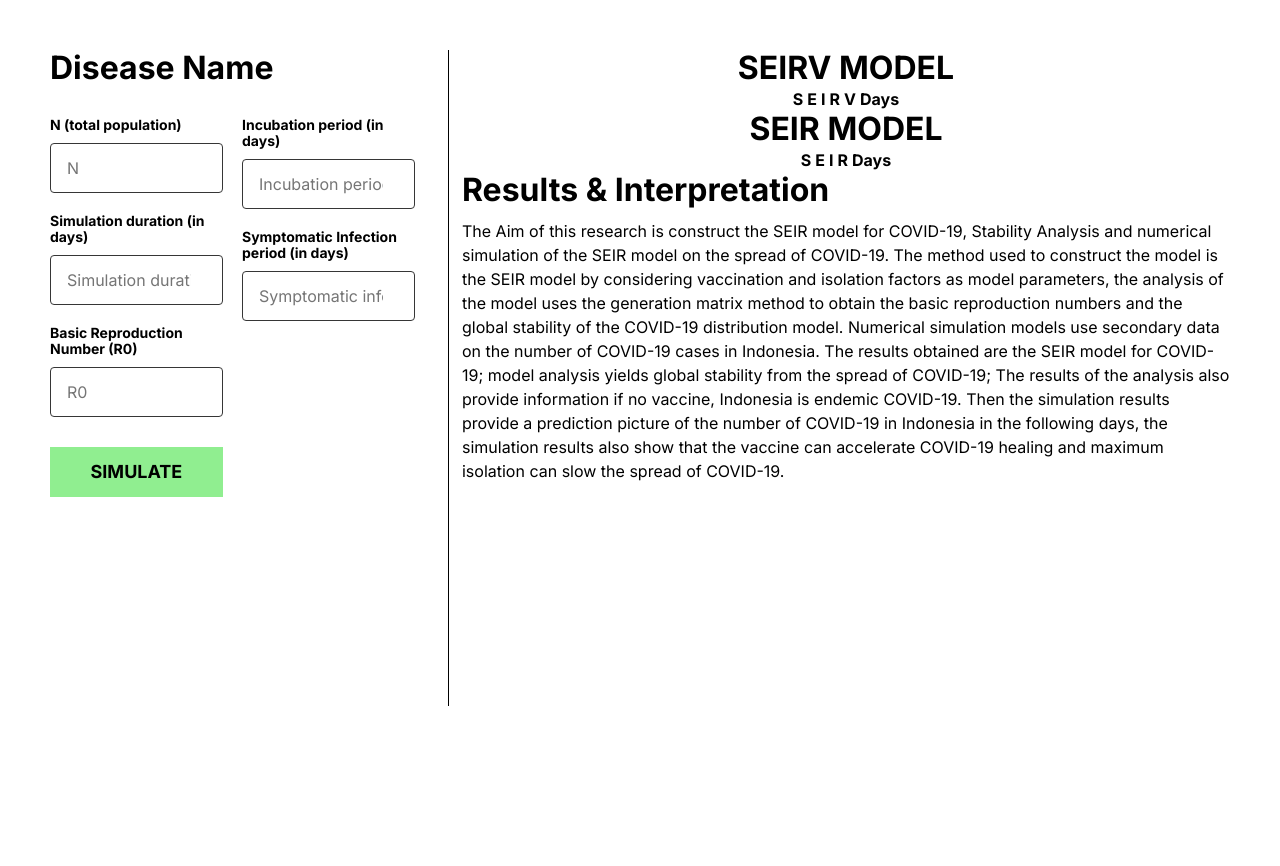
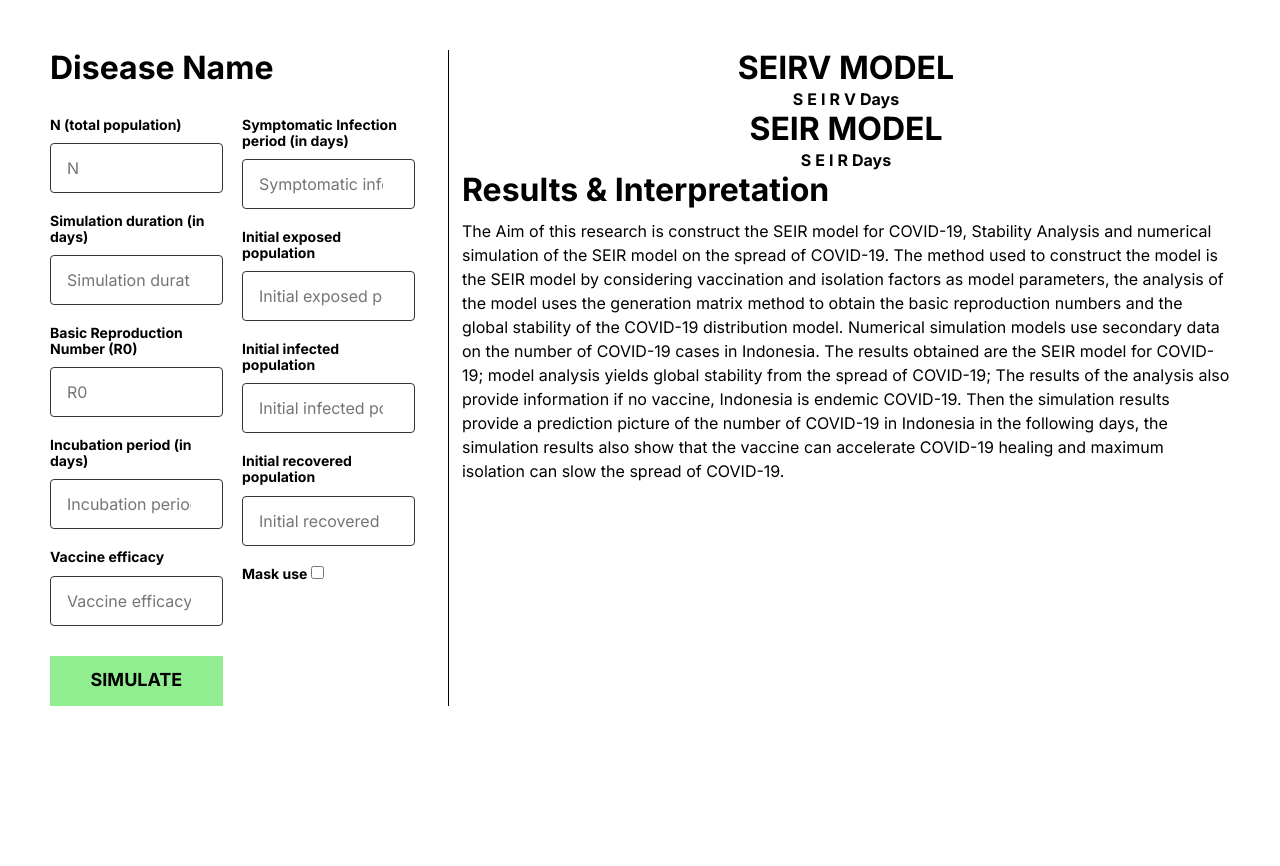
Before and after one commit to Nikolskiee/CMSC128.2-PROJECT, a Django app: page / in a window 1280 px wide. Shown: the part 80-946 px from the top of the page. Run offline with Django 4.2, Linux system fonts and the light colour scheme; the visitor is signed in with stand-in values (Sample User, id 1); lists and menus that the app fills with data are empty.

Commit message:
Fixed Model for Dengue And Infectious Disease

```diff
--- a/seirvice/seirv_app/forms.py
+++ b/seirvice/seirv_app/forms.py
@@ -1,4 +1,4 @@
-from django.forms import TextInput, PasswordInput, CharField, Select, ModelForm, NumberInput
+from django.forms import TextInput, PasswordInput, CharField, Select, ModelForm, NumberInput, CheckboxInput
 from django.contrib.auth.forms import UserCreationForm
 
 
@@ -23,13 +23,18 @@ class UserForm(UserCreationForm):
 class InfectiousDiseaseForm(ModelForm):
     class Meta:
         model = InfectiousDisease
-        fields = ['N_in', 't_duration', 'R0_input', 't_incubation', 't_infection']
+        fields = ['N_in', 't_duration', 'R0_input', 't_incubation', 't_infection', 'E_in', 'I_in', 'R_in', 'v_eff', 'mask_use']
         widgets = {
             'N_in' : NumberInput(attrs = {'class' : 'simulation-textinput input', 'name' : 'N_in', 'required' : True, 'placeholder' : 'N'}),
             't_duration' : NumberInput(attrs = {'class' : 'simulation-textinput input', 'name' : 't_duration', 'required' : True, 'placeholder' : 'Simulation duration'}),
             'R0_input' : NumberInput(attrs = {'class' : 'simulation-textinput input', 'name' : 'R0_input', 'required' : True, 'placeholder' : 'R0'}),
             't_incubation' : NumberInput(attrs = {'class' : 'simulation-textinput input', 'name' : 't_incubation', 'required' : False, 'placeholder' : 'Incubation period'}),
             't_infection' : NumberInput(attrs = {'class' : 'simulation-textinput input', 'name' : 't_infection', 'required' : True, 'placeholder' : 'Symptomatic infection period'}),
+            'E_in' : NumberInput(attrs = {'class' : 'simulation-textinput input', 'name' : 'E_in', 'required' : True, 'placeholder' : 'Initial exposed population'}),
+            'I_in' : NumberInput(attrs = {'class' : 'simulation-textinput input', 'name' : 'I_in', 'required' : True, 'placeholder' : 'Initial infected population'}),
+            'R_in' : NumberInput(attrs = {'class' : 'simulation-textinput input', 'name' : 'R_in', 'required' : True, 'placeholder' : 'Initial recovered population'}),
+            'v_eff' : NumberInput(attrs = {'class' : 'simulation-textinput input', 'name' : 'v_eff', 'required' : True, 'placeholder' : 'Vaccine efficacy'}),
+            'mask_use' : CheckboxInput()
         }
 
 class DengueForm(ModelForm):
--- a/seirvice/seirv_app/models.py
+++ b/seirvice/seirv_app/models.py
@@ -1,4 +1,4 @@
-from django.contrib.auth.models import AbstractUser, User
+from django.contrib.auth.models import AbstractUser
 from django.db import models
 
 # Create your models here
@@ -17,6 +17,11 @@ class InfectiousDisease(models.Model):
 	R0_input = models.FloatField()
 	t_incubation = models.FloatField()
 	t_infection = models.FloatField()
+	E_in  = models.FloatField()
+	I_in = models.FloatField()
+	R_in = models.FloatField()
+	v_eff = models.FloatField()
+	mask_use = models.BooleanField()
 
 
 class Dengue(models.Model):
--- a/seirvice/seirv_app/static/simulation.css
+++ b/seirvice/seirv_app/static/simulation.css
@@ -273,6 +273,12 @@
   line-height: 1.5;
   margin-bottom: 10px;
 }
+
+.simulation-checkbox {
+  width: 20px;
+  height: 20px;
+}
+
 @media(max-width: 1200px) {
   .simulation-container02 {
     padding: 20px;
--- a/seirvice/seirv_app/templates/simulation.html
+++ b/seirvice/seirv_app/templates/simulation.html
@@ -183,12 +183,22 @@
                 {{form.t_duration}}
                 <span class="simulation-text07 label">Basic Reproduction Number (R0)</span>
                 {{form.R0_input}}
+                <span class="simulation-text08 label">Incubation period (in days)</span>
+                {{form.t_incubation}}
+                <span class="simulation-text08 label">Vaccine efficacy</span>
+                {{form.v_eff}}
+
               </div>
               <div class="simulation-container06">
-                <span class="simulation-text08 label">Incubation period (in days)</span>
-                {{form.t_incubation}}
                 <span class="simulation-text09 label">Symptomatic Infection period (in days)</span>
                 {{form.t_infection}}
+                <span class="simulation-text04 label">Initial exposed population</span>
+                {{form.E_in}}
+                <span class="simulation-text04 label">Initial infected population</span>
+                {{form.I_in}}
+                <span class="simulation-text04 label">Initial recovered population</span>
+                {{form.R_in}}
+                <span class="simulation-text04 label">Mask use {{form.mask_use}}</span>
               </div>
             </div>
             <button type="submit" class="simulation-button button">
--- a/seirvice/seirv_app/urls.py
+++ b/seirvice/seirv_app/urls.py
@@ -4,5 +4,7 @@ urlpatterns = [
     path('', views.home, name='home'),
     path('history/', views.history, name='history'),
     path('signup/', views.signup, name='signup'),
-    path('login/', views.signin, name='login')
+    path('login/', views.signin, name='login'),
+    path('infectious/', views.infectious_disease, name='infectious'),
+
     ]
--- a/seirvice/seirv_app/views.py
+++ b/seirvice/seirv_app/views.py
@@ -21,7 +21,12 @@ def home(request):
                 't_duration' : request.POST.get('t_duration'),
                 'R0_input' : request.POST.get('R0_input'),
                 't_incubation' : request.POST.get('t_incubation'),
-                't_infection' : request.POST.get('t_infection')
+                't_infection' : request.POST.get('t_infection'),
+                'E_in' : request.POST.get('E_in'),
+                'I_in' : request.POST.get('I_in'),
+                'R_in' : request.POST.get('R_in'),
+                'v_eff' : request.POST.get('v_eff'),
+                'mask_use' : request.POST.get('mask_use')
             }
             context = infectious_disease(params)
             context.update({"form" : form})
@@ -64,3 +69,31 @@ def signin(request):
             print("Login failed")
             messages.error(request, "Incorrect password or username.")
     return render(request, 'login.html')
+
+def infectiousDisease(request):
+    form = InfectiousDiseaseForm()
+    if(request.method == "POST"):
+        form = InfectiousDiseaseForm(request.POST)
+        if(form.is_valid()):
+            form.save()
+            params = {
+                'N_in' : request.POST('N_in'),
+                't_duration' : request.POST.get('t_duration'),
+                'R0_input' : request.POST.get('R0_input'),
+                't_incubation' : request.POST.get('t_incubation'),
+                't_infection' : request.POST.get('t_infection'),
+                'E_in' : request.POST.get('E_in'),
+                'I_in' : request.POST.get('I_in'),
+                'R_in' : request.POST.get('R_in'),
+                'v_eff' : request.POST.get('v_eff'),
+                'mask_use' : request.POST.get('mask_use')
+            }
+            context = infectious_disease(params)
+            context.update({"form" : form})
+            return render(request, 'simulation.html', context=context)
+
+
+    data = {
+        'form' : form
+    }
+    return render(request, 'simulation.html', data)
```
Also changed, not shown: seirvice/seirv_app/seirv.py (+5 -5 lines), seirvice/seirv_app/migrations/0002_alter_customuser_profession.py (deleted), seirvice/seirv_app/migrations/0002_dengue_infectiousdisease_alter_customuser_profession.py (added), seirvice/seirv_app/migrations/0003_infectiousdisease.py (deleted), seirvice/seirv_app/migrations/0004_alter_infectiousdisease_n_in_and_more.py (deleted).
